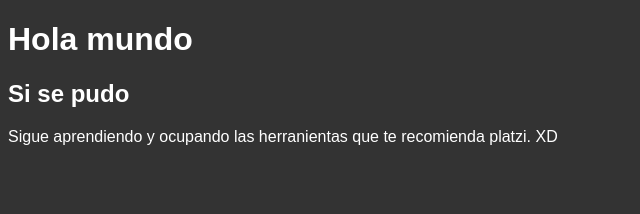
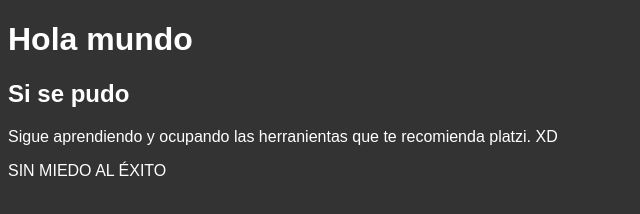
Before and after one commit to edd-dev-pro/projectDemo, a plain HTML site: page index.html in a window 1280 px wide. Shown: the whole page, without its empty margins (0-640 px from the left). Drawn offline with Linux system fonts and the light colour scheme.

Commit message:
fifth commit

```diff
--- a/index.html
+++ b/index.html
@@ -17,5 +17,6 @@
     <h1>Hola mundo</h1>
     <h2>Si se pudo</h2>
     <p>Sigue aprendiendo y ocupando las herranientas que te recomienda platzi. XD</p>
+    <p>SIN MIEDO AL ÉXITO </p>
 </body>
 </html>
```
